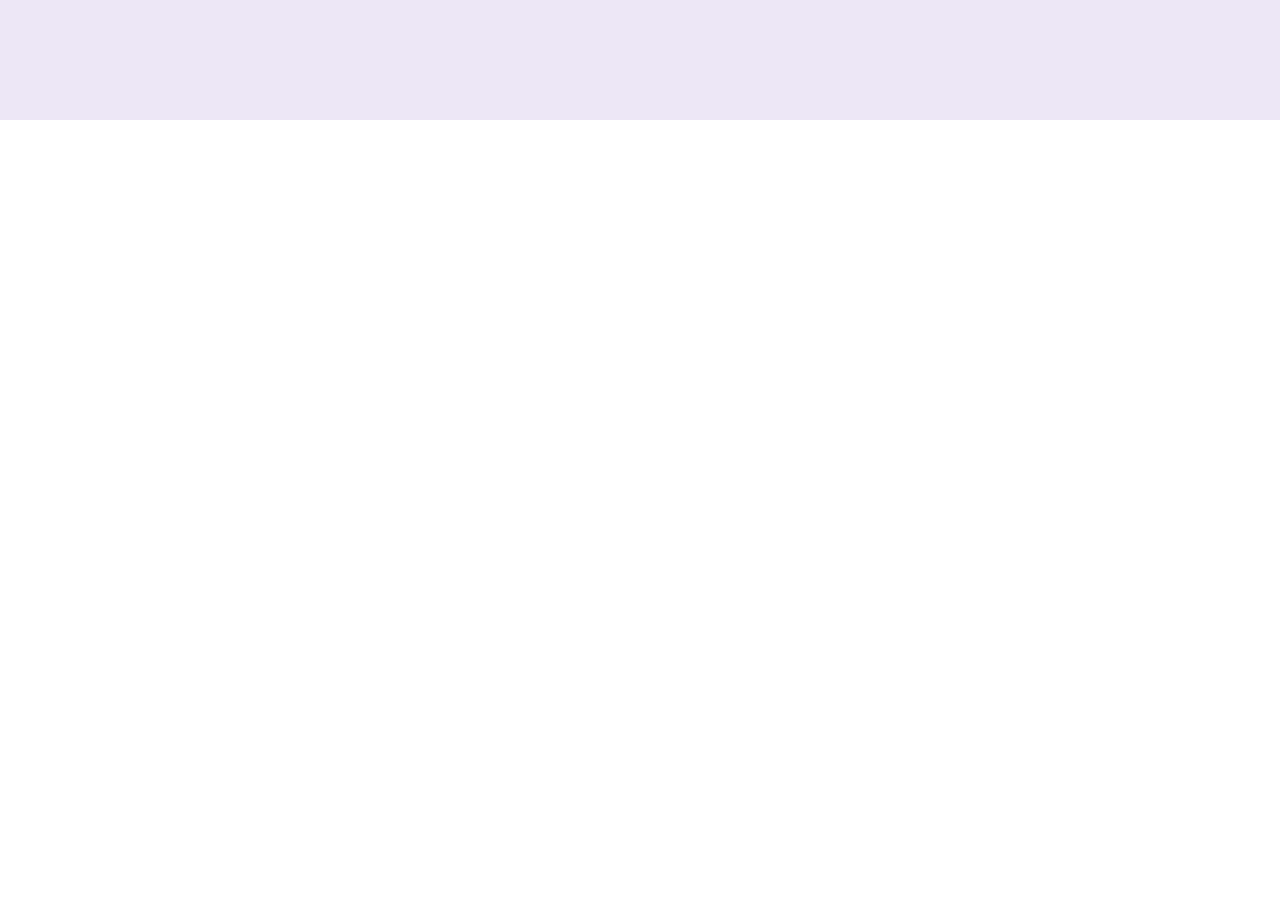
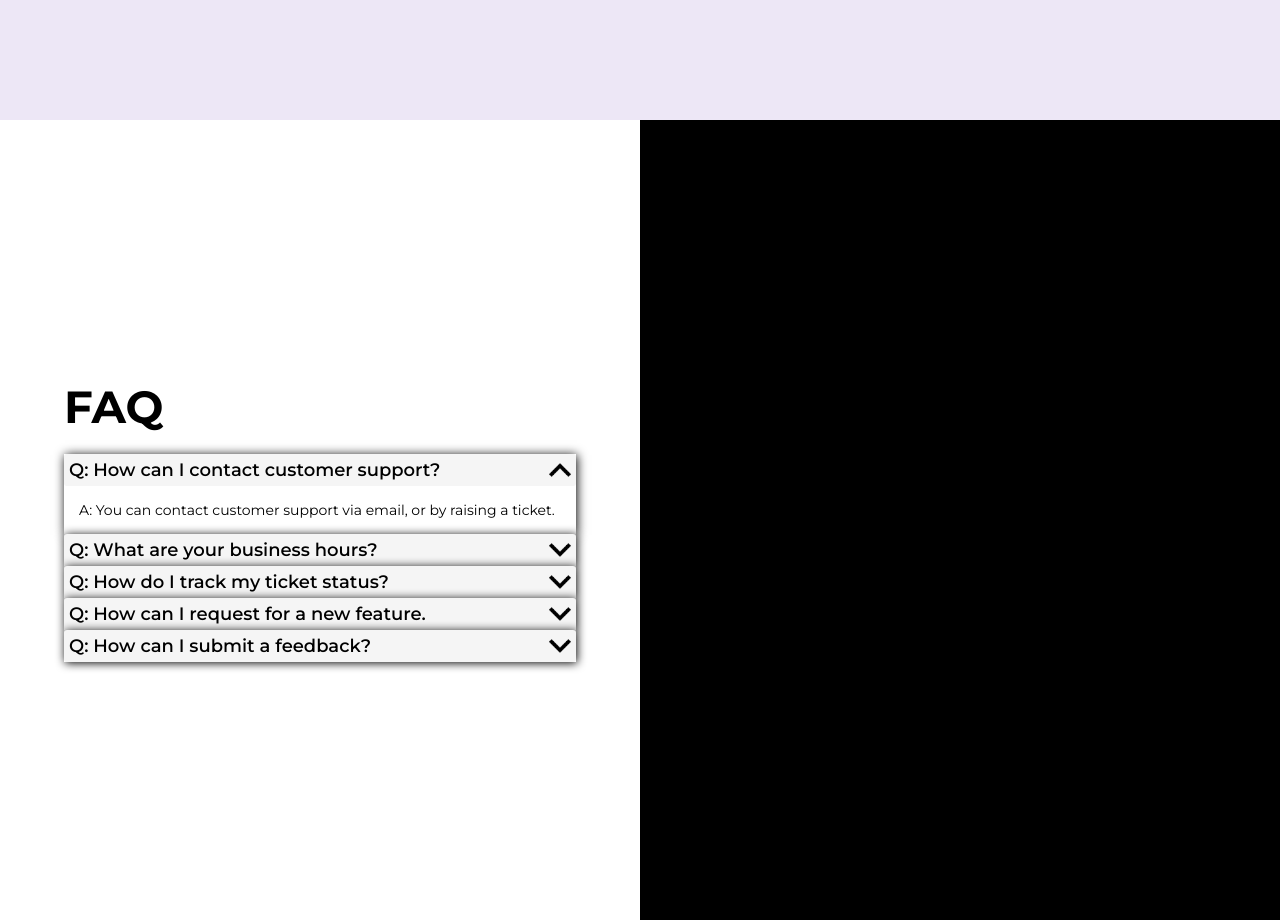
Before and after one commit to vzardd/support-desk, a React (Create React App) app: page / in a window 1280 px wide. Shown: the part 1480-2400 px from the top of the page. Built offline with nearby package versions, Linux system fonts and the light colour scheme; the HTML template or start-up script is replaced by a standard one.

Commit message:
Handle questions in faq section

```diff
--- a/src/landing-page/ui/components/Faq.js
+++ b/src/landing-page/ui/components/Faq.js
@@ -1,8 +1,83 @@
-
+import { useState } from "react";
+import upArrow from "../../../assets/upArrow.png";
 
 export default function Faq () {
+
+    const [questions, setQuestions] = useState([
+        {
+            question: "Q: How can I contact customer support?",
+            answer: "A: You can contact customer support via email, or by raising a ticket.",
+            type: "open"
+        },
+        {
+            question: "Q: What are your business hours?",
+            answer: "A: Our business hours are from 9:00 am to 5:00 pm, Monday through Friday. We are closed on weekends and major holidays.",
+            type: "close"
+        },
+        {
+            question: "Q: How do I track my ticket status?",
+            answer: "You will receive an email about the status of your ticket, when updated.",
+            type: "close"
+        },
+        {
+            question: "Q: How can I request for a new feature.",
+            answer: "A: You can request for a new feature via email, or by navigating to Request feature section.",
+            type: "close"
+        },
+        {
+            question: "Q: How can I submit a feedback?",
+            answer: "A: You can give your feedback about our product by submitting the feedback form on your right.",
+            type: "close"
+        }
+    ]);
+
+    const handleQuestionClick = (index) => {
+        let temp = [];
+        questions.forEach(
+            q => {
+                temp.push(q);
+            }
+        );
+        if(questions[index].type==="open"){
+            temp[index].type = "close";
+        }
+        else{
+            for(let i=0; i<questions.length;++i){
+                if(i!==index){
+                    temp[i].type = "close";
+                }
+                else{
+                    temp[i].type = "open";
+                }
+            }
+        }
+        setQuestions(temp);
+    }
+
     return (
         <div className="section faq" id="faq">
+            <div className="questions">
+                <h1 className="black-title faq-title">FAQ</h1>
+                {
+                    questions.map(
+                        (obj,i) => (
+                            <Question question={obj.question} answer={obj.answer} type={obj.type} index={i} handleQuestionClick={handleQuestionClick} key={i}/>
+                        )
+                    )
+                }
+            </div>
+            <div className="feedback-form">
+
+            </div>
         </div>
     );
 }
+
+const Question = ({question, answer, type, index, handleQuestionClick}) => {
+    return (
+        <div className="qn-container" onClick={() => handleQuestionClick(index)} key={index}>
+            <div className="qn black-title">{question}<img className={"up-arrow " + type} src={upArrow} alt="drop-down arrow"></img></div>
+            <p className={`ans black-title ${type}-ans`}>{answer}</p>
+        </div>
+    );
+}
--- a/src/landing-page/ui/components/Header.js
+++ b/src/landing-page/ui/components/Header.js
@@ -5,7 +5,7 @@ export default function Header() {
         <nav className="header">
             <a className="header-link" href="#raise-a-ticket">Home</a>
             <a className="header-link" href="#request-feature">Request Feature</a>
-            <a className="header-link" href="#">FAQ</a>
+            <a className="header-link" href="#faq">FAQ</a>
             <Link className="header-link" to="#">Sign In</Link>
         </nav>
     );
--- a/src/landing-page/ui/home.css
+++ b/src/landing-page/ui/home.css
@@ -3,6 +3,7 @@
     --primary: #4527a0;
     --secondary: #5e35b1;
     --soft-white: #ede7f6;
+    --light-grey: #f5f5f5;
 }
 .section{
     height: 100vh;
@@ -161,3 +162,85 @@
     top: 0;
     left: 0;
 }
+
+/* FAQ */
+
+.faq{
+    display: flex;
+    justify-content: space-evenly;
+    align-items: center;
+}
+
+.questions{
+    height: 100%;
+    width: 100px;
+    display: flex;
+    flex-direction: column;
+    justify-content: center;
+    align-items: center;
+    flex-grow:1;
+}
+
+.feedback-form{
+    height: 100%;
+    width:100px;
+    flex-grow: 1;
+    background-color: black;
+}
+
+.qn-container{
+    width: 80%;
+    box-shadow: 1px 1px 10px black;
+    cursor: pointer;
+}
+
+.faq-title{
+    font-size: 45px;
+    width: 80%;
+    margin-bottom: 20px;
+}
+
+.qn{
+    background-color: var(--light-grey);
+    display: flex;
+    justify-content: space-between;
+    align-items: center;
+    padding: 5px;
+    font-size: 18px;
+    font-weight: 550;
+    border: 0px solid black;
+    border-radius: 3px;
+}
+
+.ans{
+    font-size: 14px;
+    padding: 0px;
+    height: 0px;
+    overflow: hidden;
+    transition: all 0.2s ease-in-out;
+}
+
+.open{
+    transform: rotate(0deg);
+}
+
+.close{
+    transform: rotate(180deg);
+}
+
+.open-ans{
+    padding: 15px;
+    height: fit-content;
+}
+
+.close-ans{
+    padding: 0px;
+    height: 0px;
+}
+
+.up-arrow{
+    width: 22px;
+    user-select: none;
+    outline: none;
+    transition: transform 0.2s ease-in-out;
+}
```
Also changed, not shown: src/assets/upArrow.png (added).
